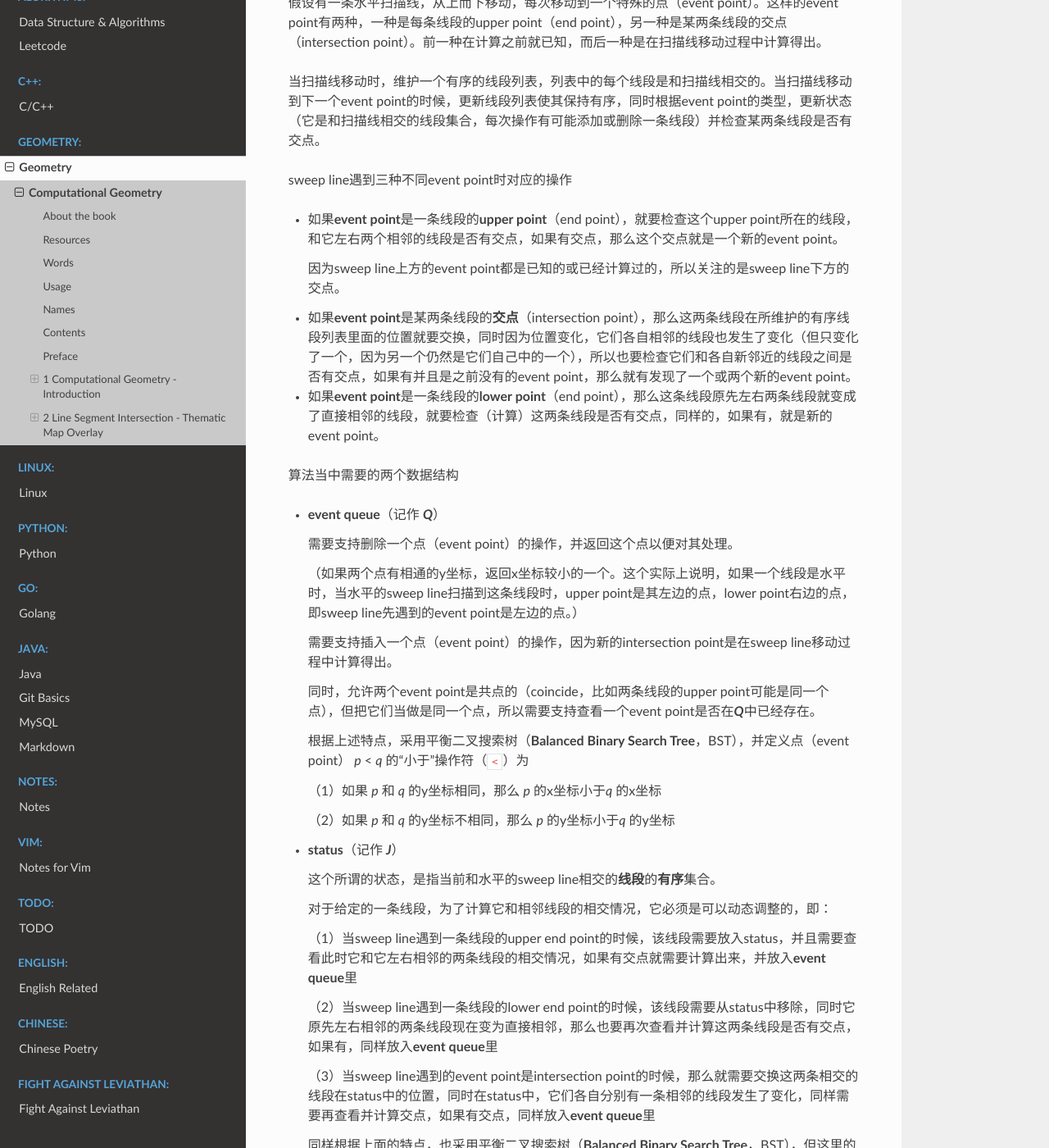
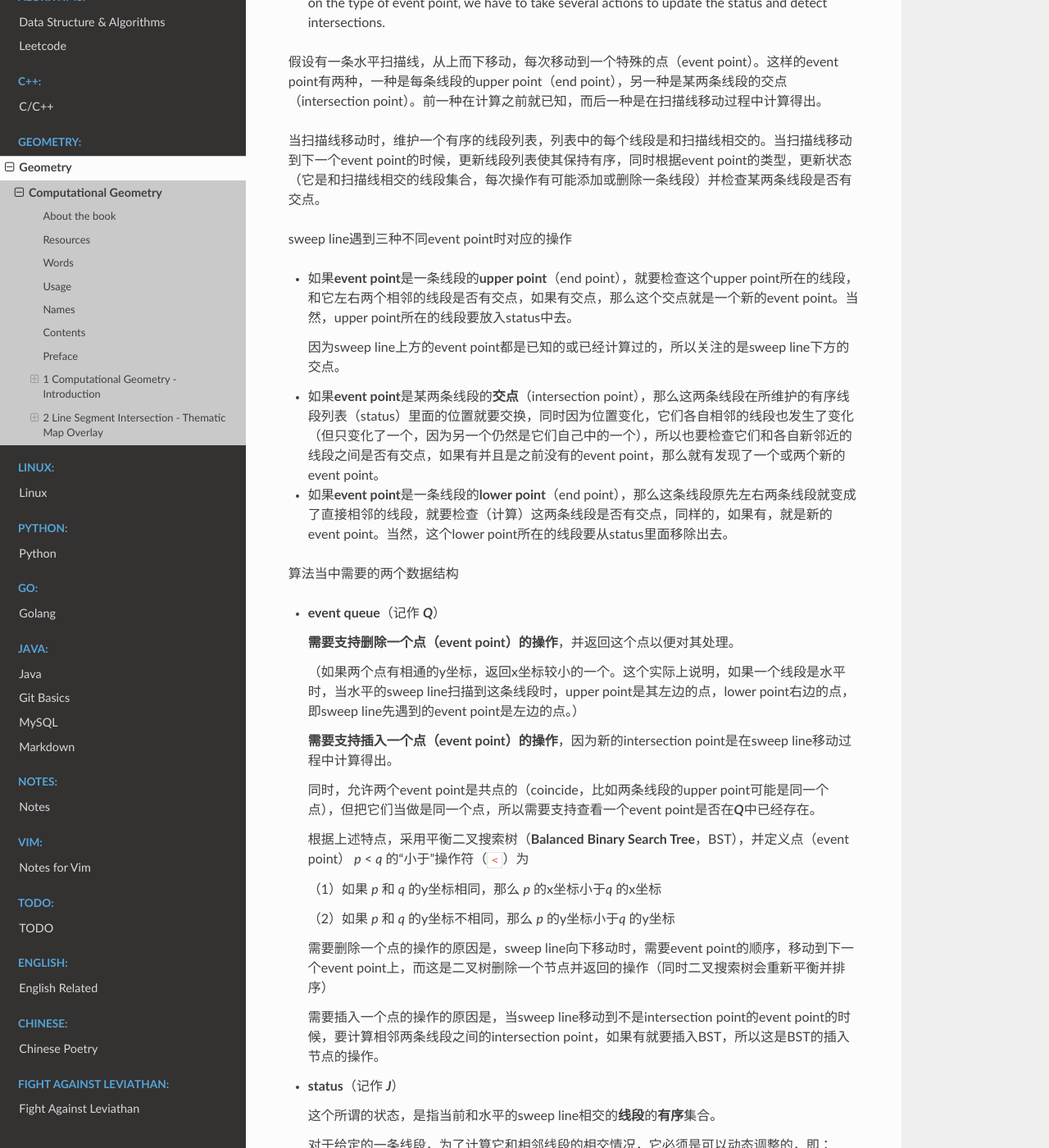
Before and after one commit to Pyrad/pyradnotes, a Sphinx documentation site: the page built from source/Geometry/ComputationalGeometryAA3rd.md, in a window 1280 px wide and 1400 px high, scrolled down 11405 px. Shown: the whole window at 82% size. Built offline with Sphinx 7.4.7 and the Read the Docs theme 2.0.0, drawn with Linux system fonts in a browser that asks for light colours; some of the changed text lies outside the part shown.

Commit message:
CGAA3 chapter 2 polish section 2.1

```diff
--- a/source/Geometry/ComputationalGeometryAA3rd.md
+++ b/source/Geometry/ComputationalGeometryAA3rd.md
@@ -430,13 +430,13 @@
 
 ***status***：***sweep line***的“状态”指的是和它当前相交的**线段的集合**（**segments**）
 
-***event point***：***sweep line***沿着垂直方向从上向下移动，但不是连续移动的，而是离散的，移动到的这些位置的点，叫做***event point***。这些***event point***，一部分是每条线段的upper end point（y值较大的点）和lower end point（y值较小的点），另一部分是线段的交点。
+***event point***：***sweep line***沿着垂直方向从上向下移动，但不是连续移动的，而是离散的，移动到的这些位置的点，叫做***event point***。这些***event point***，一部分是每条线段的upper end point（y值较大的点）和lower end point（y值较小的点），另一部分是线段之间的交点。
 
-只有当***sweep line***移动到这些***event point***上的时候，算法才做相应的计算或调整，即更新***sweep line***的***status***，并计算（或测试）交点。
+只有当***sweep line***移动到这些***event point***上的时候，算法才做相应的计算或调整，即更新***sweep line***的***status***，并测试线段之间有无交点（如有，就计算交点）。
 
-- 如果***event point***是一条线段的**upper point**，那么这条线段就是和***sweep line***相交，并且应该加入到***status***里面，同时要计算这条segment和***status***里面其他segments的交点（*后面会提到，只计算当前线段相邻的左右两条segments的交点，而不是计算和status里面所有线段的交点*），而且这个交点要放入到event point集合的适当位置，以便sweep line依次向下扫描时可以遍历到它。
+- 如果***event point***是一条线段的**upper point**，那么这条线段就是和***sweep line***相交，并且应该加入到***status***里面，同时要计算这条segment和***status***里面其他segments的交点（*后面会提到，只计算当前线段相邻的左右两条segments的交点，而不是计算和status里面所有线段的交点*），而且这个交点（如果有）要放入到event point集合的适当位置，以便sweep line依次向下扫描时可以遍历到它。
 
-- 如果***event point***是一条线段的**lower point**，那么这条线段就和***sweep line***不再相交（相离），就应该从status里面删除。
+- 如果***event point***是一条线段的**lower point**，那么这条线段就和***sweep line***不再相交（即变为相离），就应该从status里面删除。而且这也会导致**status**里面原先不直接相邻的两条线段，现在变成了直接相邻了，那就要计算这两条相邻线段之间有无交点（如果有，依然要放入event point集合里面去）
 
 - 如果***event point***是两条线段的**intersection point**（这个intersection point是前面计算得到加入进来的），那么在该点之后，相邻的adjacent neighbor就会发生改变，所以就要测试（计算）这两条segments和它们各自左右相邻的segment的交点。
 
@@ -464,13 +464,13 @@
 
 sweep line遇到三种不同event point时对应的操作
 
-- 如果**event point**是一条线段的**upper point**（end point），就要检查这个upper point所在的线段，和它左右两个相邻的线段是否有交点，如果有交点，那么这个交点就是一个新的event point。
+- 如果**event point**是一条线段的**upper point**（end point），就要检查这个upper point所在的线段，和它左右两个相邻的线段是否有交点，如果有交点，那么这个交点就是一个新的event point。当然，upper point所在的线段要放入status中去。
 
   因为sweep line上方的event point都是已知的或已经计算过的，所以关注的是sweep line下方的交点。
 
-- 如果**event point**是某两条线段的**交点**（intersection point），那么这两条线段在所维护的有序线段列表里面的位置就要交换，同时因为位置变化，它们各自相邻的线段也发生了变化（但只变化了一个，因为另一个仍然是它们自己中的一个），所以也要检查它们和各自新邻近的线段之间是否有交点，如果有并且是之前没有的event point，那么就有发现了一个或两个新的event point。
+- 如果**event point**是某两条线段的**交点**（intersection point），那么这两条线段在所维护的有序线段列表（status）里面的位置就要交换，同时因为位置变化，它们各自相邻的线段也发生了变化（但只变化了一个，因为另一个仍然是它们自己中的一个），所以也要检查它们和各自新邻近的线段之间是否有交点，如果有并且是之前没有的event point，那么就有发现了一个或两个新的event point。
 
-- 如果**event point**是一条线段的**lower point**（end point），那么这条线段原先左右两条线段就变成了直接相邻的线段，就要检查（计算）这两条线段是否有交点，同样的，如果有，就是新的event point。
+- 如果**event point**是一条线段的**lower point**（end point），那么这条线段原先左右两条线段就变成了直接相邻的线段，就要检查（计算）这两条线段是否有交点，同样的，如果有，就是新的event point。当然，这个lower point所在的线段要从status里面移除出去。
 
 
 
@@ -480,11 +480,11 @@
 
 - **event queue**（记作 ***Q***）
 
-  需要支持删除一个点（event point）的操作，并返回这个点以便对其处理。
+  **需要支持删除一个点（event point）的操作**，并返回这个点以便对其处理。
 
   （如果两个点有相通的y坐标，返回x坐标较小的一个。这个实际上说明，如果一个线段是水平时，当水平的sweep line扫描到这条线段时，upper point是其左边的点，lower point右边的点，即sweep line先遇到的event point是左边的点。）
 
-  需要支持插入一个点（event point）的操作，因为新的intersection point是在sweep line移动过程中计算得出。
+  **需要支持插入一个点（event point）的操作**，因为新的intersection point是在sweep line移动过程中计算得出。
 
   同时，允许两个event point是共点的（coincide，比如两条线段的upper point可能是同一个点），但把它们当做是同一个点，所以需要支持查看一个event point是否在***Q***中已经存在。
 
@@ -494,13 +494,17 @@
 
   （2）如果 *p* 和 *q* 的y坐标不相同，那么 *p* 的y坐标小于*q* 的y坐标
 
+  需要删除一个点的操作的原因是，sweep line向下移动时，需要event point的顺序，移动到下一个event point上，而这是二叉树删除一个节点并返回的操作（同时二叉搜索树会重新平衡并排序）
+
+  需要插入一个点的操作的原因是，当sweep line移动到不是intersection point的event point的时候，要计算相邻两条线段之间的intersection point，如果有就要插入BST，所以这是BST的插入节点的操作。
+
 - **status**（记作 ***J***）
 
   这个所谓的状态，是指当前和水平的sweep line相交的**线段**的**有序**集合。
 
   对于给定的一条线段，为了计算它和相邻线段的相交情况，它必须是可以动态调整的，即：
 
-  （1）当sweep line遇到一条线段的upper end point的时候，该线段需要放入status，并且需要查看此时它和它左右相邻的两条线段的相交情况，如果有交点就需要计算出来，并放入**event queue**里
+  （1）当sweep line遇到一条线段的upper end point的时候，该线段需要放入status，并且需要查看此时它和左右相邻的两条线段的相交情况，如果有交点就需要计算出来，并放入**event queue**里
 
   （2）当sweep line遇到一条线段的lower end point的时候，该线段需要从status中移除，同时它原先左右相邻的两条线段现在变为直接相邻，那么也要再次查看并计算这两条线段是否有交点，如果有，同样放入**event queue**里
 
```
Also changed, not shown: other parts of source/Geometry/ComputationalGeometryAA3rd.md (+3 -3 lines).
